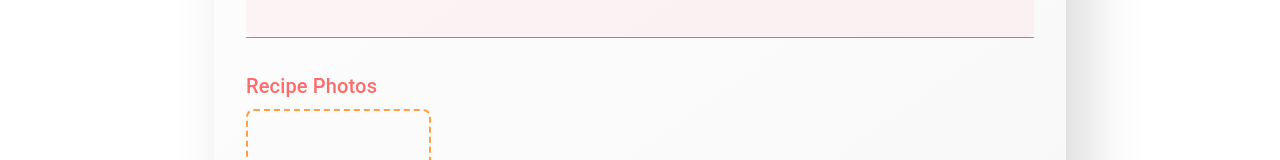
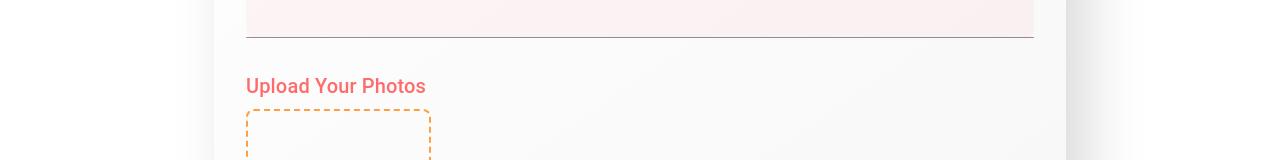
Before and after one commit to oshanwijekoon/PAF-PROJECT, a React (Create React App) app in the folder skillchef-frontend/: page /create in a window 1280 px wide. Shown: the part 516-676 px from the top of the page. Built offline with nearby package versions, Linux system fonts and the light colour scheme.

Commit message:
Refactor code structure for post

```diff
--- a/skillchef-frontend/src/components/Oshan/PostForm.js
+++ b/skillchef-frontend/src/components/Oshan/PostForm.js
@@ -254,7 +254,7 @@ function PostForm() {
             {/* Image Preview Section */}
             <Box>
               <Typography variant="h6" gutterBottom sx={{ color: '#FF6B6B' }}>
-                Recipe Photos
+                Upload Your Photos
               </Typography>
               <Box
                 sx={{
```
Also changed, not shown: 1 other file (tests, documents, lock files or other folders).
